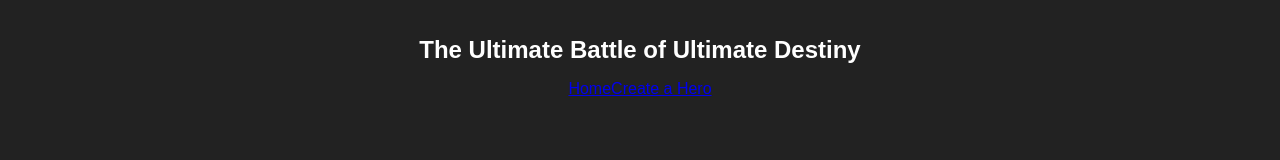
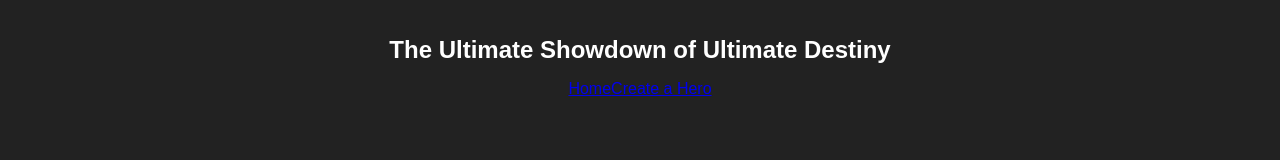
Before and after one commit to dlousa92/mernapp-frontend, a React (Create React App) app: page / in a window 1280 px wide. Shown: the top 160 px of the page. Built offline with nearby package versions, Linux system fonts and the light colour scheme; no server answers.

Commit message:
change heading name

```diff
--- a/src/Components/App/App.js
+++ b/src/Components/App/App.js
@@ -12,7 +12,7 @@ class App extends Component {
     return (
       <div className='App'>
         <header className='App-header'>
-          <h1 className='App-title'>The Ultimate Battle of Ultimate Destiny</h1>
+          <h1 className='App-title'>The Ultimate Showdown of Ultimate Destiny</h1>
           <nav>
             <Link to='/'>Home</Link>
             <Link to='/new'>Create a Hero</Link>
```
